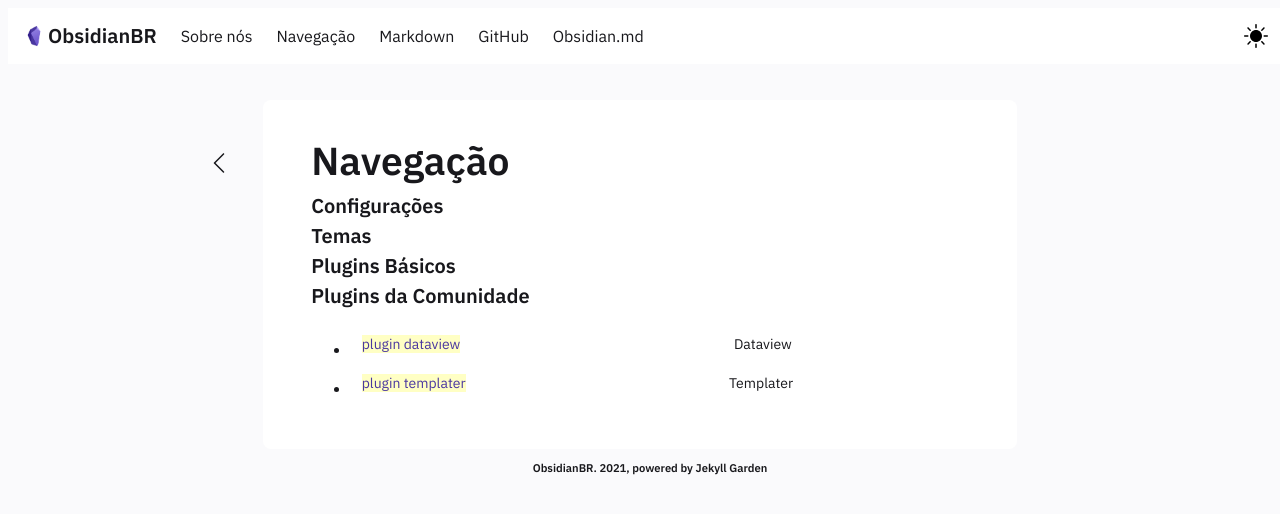
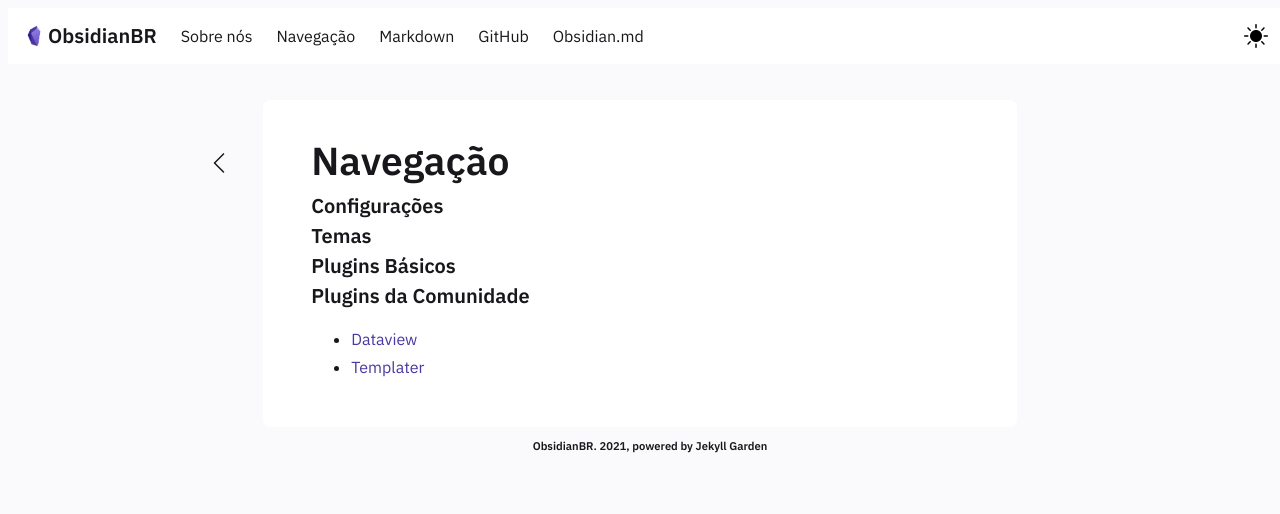
Before and after one commit to obsidianbr/obsidianbr.github.io, a Jekyll site: the page built from _posts/2021-12-12-nav.md, in a window 1280 px wide. Shown: the top 514 px of the page. Built offline with Jekyll 4.4.1, drawn with Linux system fonts in a browser that asks for light colours.

Commit message:
Update 2021-12-12-nav.md

```diff
--- a/_posts/2021-12-12-nav.md
+++ b/_posts/2021-12-12-nav.md
@@ -11,5 +11,5 @@ date : 12-12-2021
 
 #### Plugins da Comunidade
 
-- [[plugin dataview|Dataview]]
-- [[plugin templater|Templater]]
+- [Dataview](https://obsidianbr.github.io/notes/plugin-dataview)
+- [Templater](https://obsidianbr.github.io/notes/plugin-templater)
```
